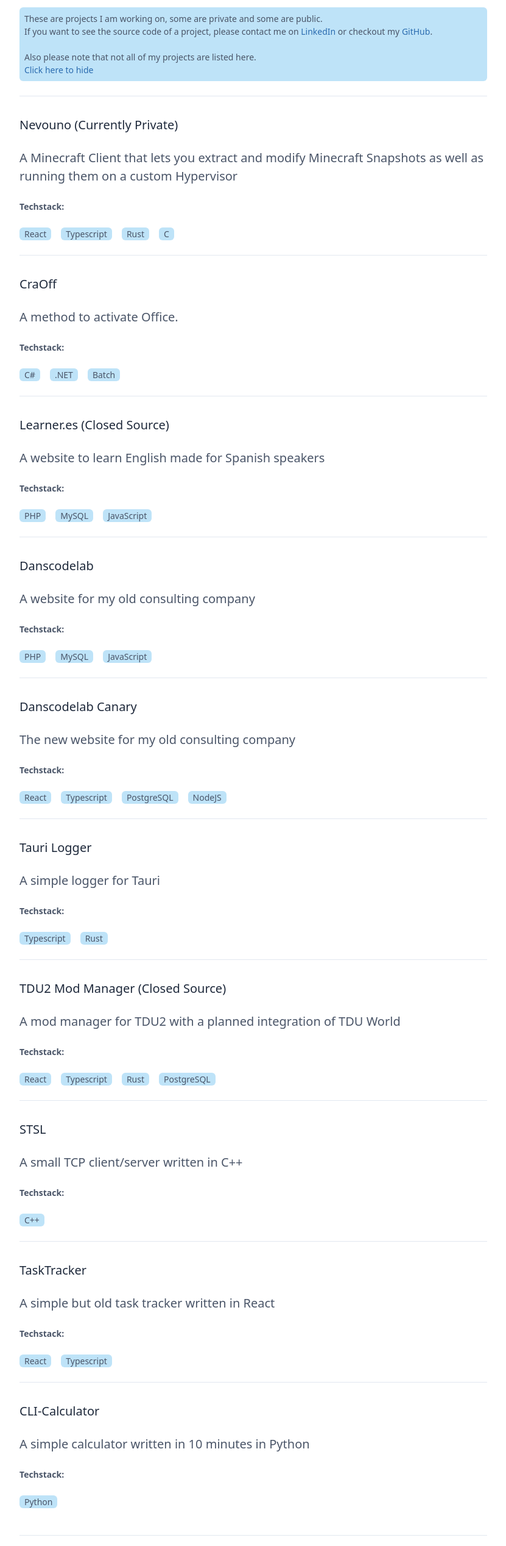
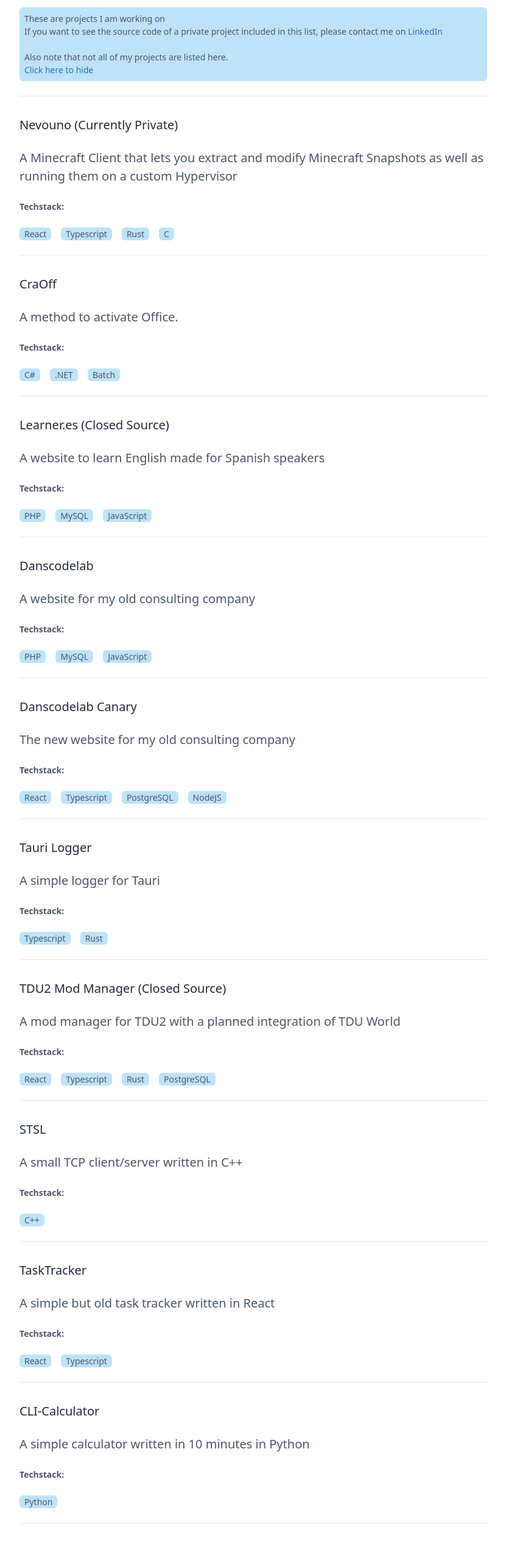
Before and after one commit to Dan0xE/dan0xe_site, a Next.js app: page /projects in a window 1280 px wide. Shown: the part 234-2769 px from the top of the page at 61% size, without its empty margins (224-1055 px from the left). Built offline with nearby package versions, Linux system fonts and the light colour scheme.

Commit message:
feat(added links): added links

```diff
--- a/src/pages/github-links.tsx
+++ b/src/pages/github-links.tsx
@@ -26,9 +26,6 @@
         />
       }
     >
-      <p>
-        Here you can find some of my partners Github links. <br />
-      </p>
       <ul>
         {links.map((link) => (
           <li key={link.id}>
--- a/src/pages/index.tsx
+++ b/src/pages/index.tsx
@@ -12,18 +12,18 @@
     },
     {
       id: 2,
-      name: 'Twitter',
-      link: 'https://twitter.com/Dan0xE',
-    },
-    {
-      id: 3,
       name: 'LinkedIn',
       link: 'https://www.linkedin.com/in/ubervisor/',
     },
     {
+      id: 3,
+      name: 'Soundcloud',
+      link: 'https://soundcloud.com/uberv',
+    },
+    {
       id: 4,
-      name: 'Soundcloud',
-      link: 'https://soundcloud.com/ubervisor',
+      name: 'Twitch',
+      link: 'https://twitch.com/danisbored',
     },
   ];
 
@@ -37,11 +37,18 @@
       }
     >
       <p>
-        Hello, I&apos;m Dan. I&apos;m a Software Consultant and Reverse Engineer
-        who enjoys learning and making new stuff everyday and building a mod
-        client called Nevouno. My favorite technologies right now are: React.js,
-        Typescript, GraphQL, Node.js, and Rust. <br />
-        I also produce EDM music so go checkout my Soundcloud! <br />
+        Hello, i&apos;m Dan, I am a proficient Software Consultant and Reverse
+        Engineer with a passion for continuous learning and developing
+        innovative solutions. I have expertise in a diverse range of
+        technologies, including React.js, TypeScript, GraphQL, Node.js, and
+        Rust. <br />
+        <br />
+        In addition to my expertise in software engineering, I am also a
+        producer of Electronic Dance Music. I kindly invite you to visit my
+        Soundcloud profile. Moreover, I maintain an active presence within the
+        online community by streaming on Twitch. I encourage you to explore my
+        channel, where you can observe my technical skills and proficiency in
+        real-time.
         <br /> Follow Me Online Here:
       </p>
       <ul>
--- a/src/pages/partner.tsx
+++ b/src/pages/partner.tsx
@@ -37,8 +37,7 @@
       <>
         <Alert style={'bg-blue-200'}>
           <p className="p-2">
-            Most of these projects are not open source, but you can still visit
-            their
+            Each organization has its own profile on
             <Link href="/github-links"> Github </Link>
           </p>
         </Alert>
--- a/src/pages/projects.tsx
+++ b/src/pages/projects.tsx
@@ -6,8 +6,20 @@
 import Alert from '../components/alert';
 import Label from '../components/label';
 
+interface Project {
+  map: any;
+  length: number;
+  [index: number]: {
+    id: number;
+    name: string;
+    link?: string;
+    description?: string;
+    tech: string[];
+  };
+}
+
 const Projects = () => {
-  const projectList = [
+  const projectList: Project = [
     {
       id: 1,
       name: 'Nevouno (Currently Private)',
@@ -80,6 +92,13 @@
       description: 'A simple calculator written in 10 minutes in Python',
       tech: ['Python'],
     },
+    {
+      id: 11,
+      name: 'leAudio',
+      link: 'https://leaudio.dan0xe.me',
+      description: 'simple small audio visualizer',
+      tech: ['React, Typescript'],
+    },
   ];
 
   const [show, setShow] = React.useState(true);
@@ -100,11 +119,10 @@
         <>
           <Alert style={'bg-blue-200'}>
             <p className="p-2">
-              These are projects I am working on, some are private and some are
-              public.
+              These are projects I am working on
               <br />
-              If you want to see the source code of a project, please contact me
-              on{' '}
+              If you want to see the source code of a private project included
+              in this list, please contact me on{' '}
               <a
                 href="https://linkedin.com/in/ubervisor"
                 target="_blank"
@@ -112,18 +130,9 @@
               >
                 LinkedIn
               </a>{' '}
-              or checkout my{' '}
-              <a
-                href="https://github.com/dan0xe"
-                target="_blank"
-                rel="noreferrer"
-              >
-                GitHub
-              </a>
-              .
               <br />
               <br />
-              Also please note that not all of my projects are listed here.
+              Also note that not all of my projects are listed here.
               <br />
               <a
                 className="cursor-pointer"
@@ -140,7 +149,7 @@
         </>
       )}
       <>
-        {projectList.map((project) => (
+        {projectList.map((project: any) => (
           <div key={project.id} className="w-auto">
             <h2>
               <a
@@ -156,7 +165,7 @@
             <ul>
               <p className="text-sm font-semibold">Techstack:</p>
               <div className="mt-2 flex flex-row flex-wrap space-x-4">
-                {project.tech.map((tech) => (
+                {project.tech.map((tech: string) => (
                   <Label key={tech}>{tech}</Label>
                 ))}
               </div>
```
Also changed, not shown: 1 other file (tests, documents, lock files or other folders).
